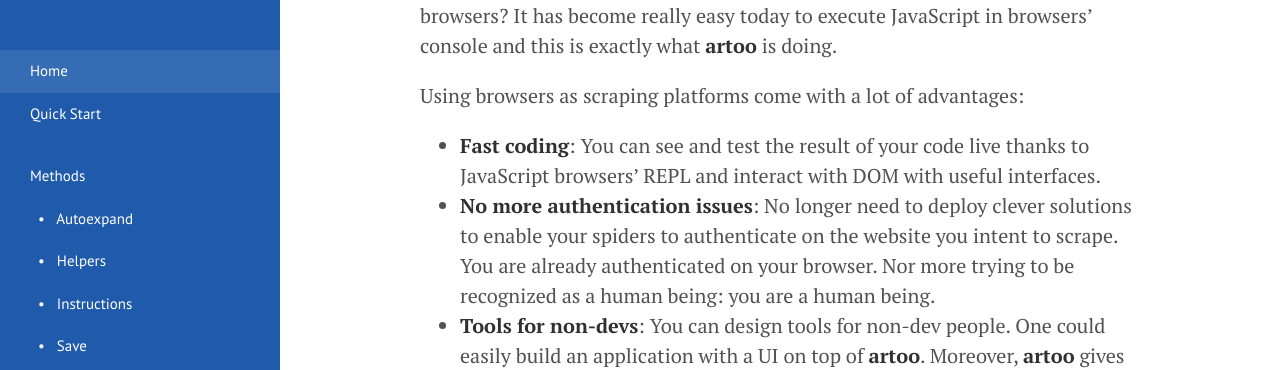
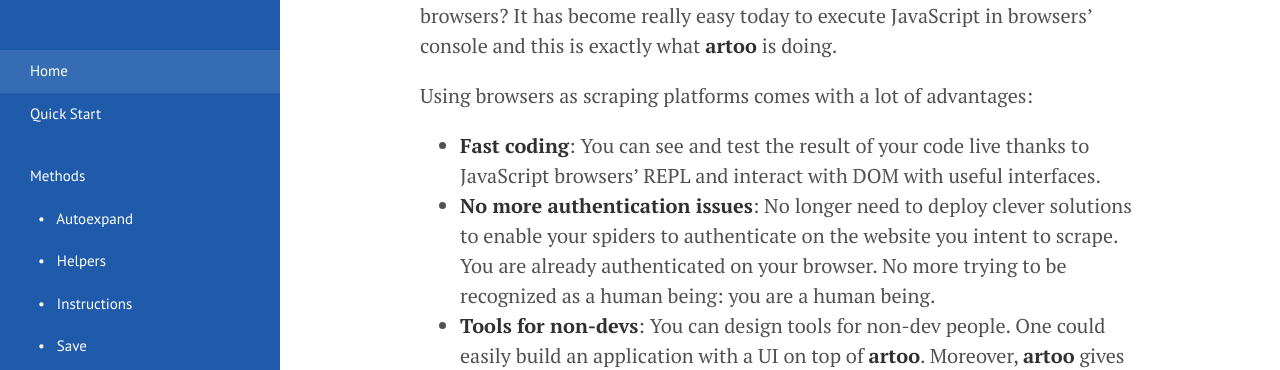
Before and after one commit to medialab/artoo, a Jekyll site: the page built from index.md, in a window 1280 px wide and 900 px high, scrolled down 2269 px. Shown: the part 178-548 px from the top of the window. Built offline with Jekyll 4.4.1, drawn with Linux system fonts in a browser that asks for light colours; Markdown is read by kramdown in place of the engine named in the settings; some of the changed text lies outside the part shown.

Commit message:
Refining doc

```diff
--- a/index.md
+++ b/index.md
@@ -31,7 +31,7 @@
 
 That's it. You've just scraped *Hacker News* front page and downloaded the resultant data as a json file&#42;.
 
-&#42; <small>If you need a more thorough scraper, check out [this]({{ site.baseurl }}/hacker_news).</small>
+&#42; <small>If you need a more thorough scraper, check [this]({{ site.baseurl }}/hacker_news) out.</small>
 
 ---
 
@@ -72,10 +72,10 @@
 
 So why shouldn't we take advantage of this and start scraping with web browsers? It has become really easy today to execute JavaScript in browsers' console and this is exactly what **artoo** is doing.
 
-Using browsers as scraping platforms come with a lot of advantages:
+Using browsers as scraping platforms comes with a lot of advantages:
 
 * **Fast coding**: You can see and test the result of your code live thanks to JavaScript browsers' REPL and interact with DOM with useful interfaces.
-* **No more authentication issues**: No longer need to deploy clever solutions to enable your spiders to authenticate on the website you intent to scrape. You are already authenticated on your browser. Nor more trying to be recognized as a human being: you are a human being.
+* **No more authentication issues**: No longer need to deploy clever solutions to enable your spiders to authenticate on the website you intent to scrape. You are already authenticated on your browser. No more trying to be recognized as a human being: you are a human being.
 * **Tools for non-devs**: You can design tools for non-dev people. One could easily build an application with a UI on top of **artoo**. Moreover, **artoo** gives you the possibility to create bookmarklets on the fly to execute your personnal scripts.
 
 ---
```
Also changed, not shown: hacker_news.md (+3 -2 lines), scrape.md (+7 -4 lines).
